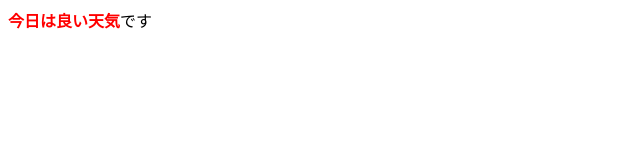
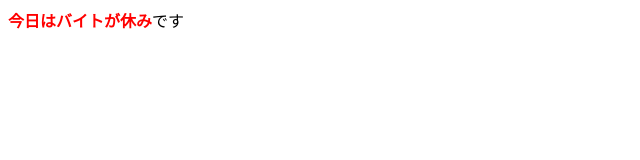
Before and after one commit to Kaito-footstar/20260427-git-workshop, a plain HTML site: page index.html in a window 1280 px wide. Shown: the full height of the page, 0-640 px from the left. Drawn offline with Linux system fonts and the light colour scheme.

Commit message:
Update index.html

```diff
--- a/index.html
+++ b/index.html
@@ -5,6 +5,6 @@
     <title>タイトル</title>
   </head>
   <body>
-    <strong style="color:red">今日は良い天気</strong>です
+    <strong style="color:red">今日はバイトが休み</strong>です
   </body>
 </html>
```
